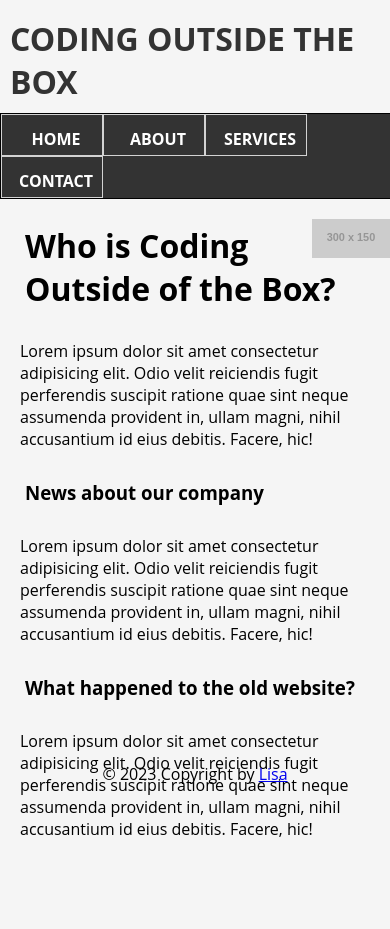
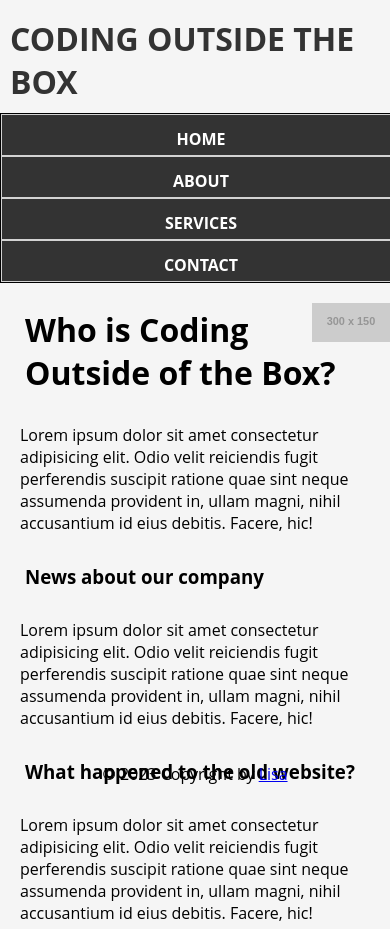
Before and after one commit to midnightmoet/Basic_Webpage, a plain HTML site: page index.html in a window 390 px wide. Shown: the part 56-985 px from the top of the page. Before the commit the page ends 901 px from the top, so only its background shows below. Drawn offline with Linux system fonts and the light colour scheme; placeholder pictures from the web are drawn by us.

Commit message:
Changing some styling for responsiveness

```diff
--- a/css/main.css
+++ b/css/main.css
@@ -237,3 +237,23 @@ textarea {
     }
 
 }
+
+/* SMALLER SCREEN PUTS THE NAV MENU IN A COLUMN */
+@media screen and (min-width: 500px) {
+    nav {
+
+    }
+}
+
+@media (max-width: 500px) {
+    nav {
+        float: none;
+    }
+    nav li,
+    nav a {
+        width: 100%;
+    }
+    nav a {
+        text-align: center;
+    }
+}
```
Also changed, not shown: index.html (+2 -0 lines).
